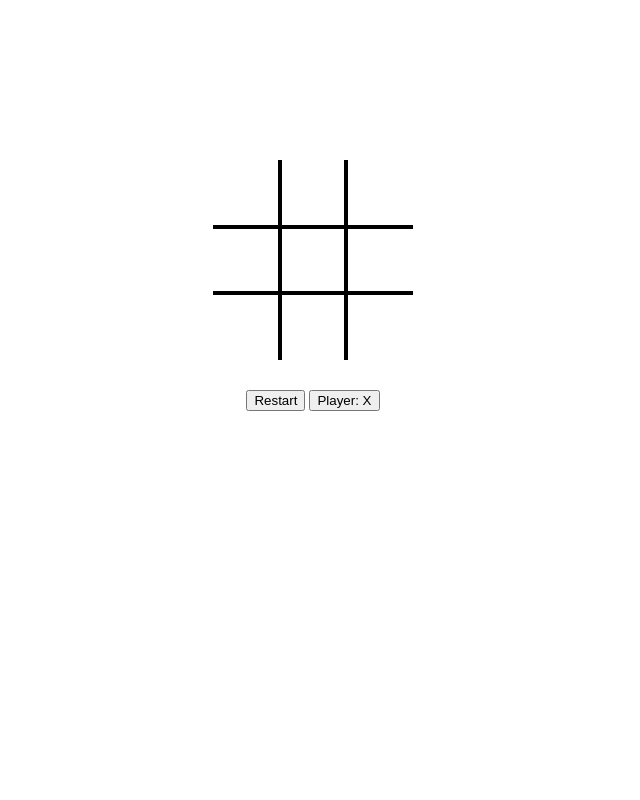
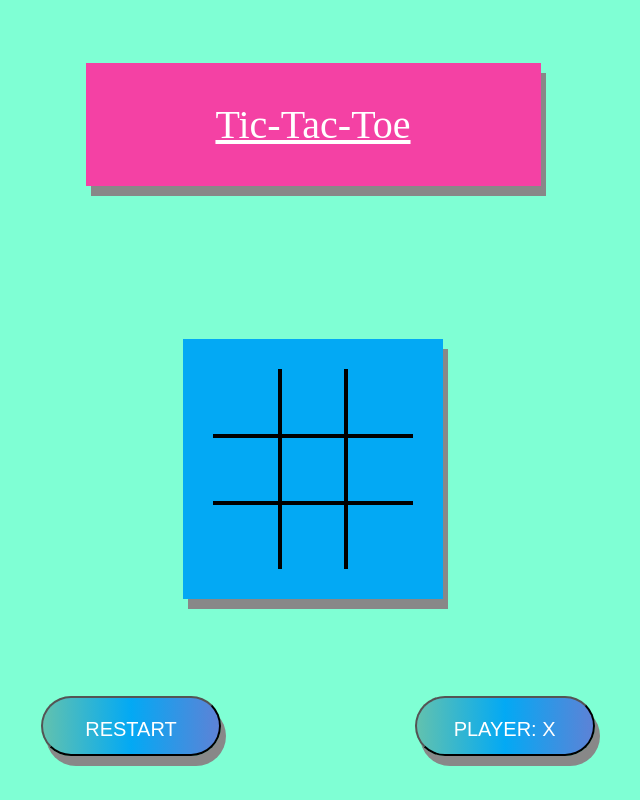
Before and after one commit to BuddieChapman/tic-tac-toe, a plain HTML site: page index.html in a window 1280 px wide. Shown: the whole page, without its empty margins (327-967 px from the left). Drawn offline with Linux system fonts and the light colour scheme.

Commit message:
Added style to the game.

```diff
--- a/index.html
+++ b/index.html
@@ -6,6 +6,7 @@
 		<script src="ttt.js" defer></script>
 	</head>
 	<body>
+		<header><u>Tic-Tac-Toe</u></header>
         <p id="winner"></p>
 		<div id="game-board">
             <div id="g00" class="move"></div>
@@ -18,7 +19,7 @@
 			<div id="g12" class="move"></div>
 			<div id="g22" class="move"></div>
 		</div>
-        <button onclick="resetGame()">Restart</button>
-        <button id="player-swap" onclick="swapPlayer()">Player: X</button>
+        <button class="button" onclick="resetGame()">Restart</button>
+        <button class="button" id="player-swap" onclick="swapPlayer()">Player: X</button>
 	</body>
 </html>
--- a/ttt.css
+++ b/ttt.css
@@ -1,19 +1,134 @@
 body{
 	--thickness: 2px;
 	--board-size: 200px;
-    text-align: center;
+	text-align: center;
+	background-color: aquamarine;
 }
+
+.button {
+
+		top: 50%;
+
+		left: 50%;
+
+		transform: translate(-50%,-50%);
+
+		width: 180px;
+
+		height: 60px;
+
+		text-align: center;
+
+		line-height: 60px;
+
+		color: #fff;
+
+		font-size: 20px;
+
+		text-transform: uppercase;
+
+		text-decoration: none;
+
+		font-family: sans-serif;
+
+		box-sizing: border-box;
+
+		background: linear-gradient(90deg, #03a9f4, #f441a4, #ffeb3b, #03a9f4);
+
+		background-size: 400%;
+
+		border-radius: 30px;
+
+		z-index: 1;
+
+		margin-top: 10%;
+
+		margin-left: 15%;
+
+		box-shadow: 5px 10px #888888;
+	  /* ---uncomment this to add animation upon hover only---
+
+	   }
+
+	   .button:hover {
+	*/
+
+		animation: animate 8s linear infinite;
+
+	   }
+
+	   @keyframes animate {
+
+		0% {
+
+		 background-position: 0%;
+
+		}
+
+		100% {
+
+		 background-position: 400%;
+
+		}
+
+	   }
+
+	   button:before {
+
+		content: '';
+
+		position: absolute;
+
+		top: -5px;
+
+		bottom: -5px;
+
+		right: -5px;
+
+		left: -5px;
+
+		z-index: -1;
+
+		background: linear-gradient(90deg, #03a9f4, #f441a4, #ffeb3b, #03a9f4);
+
+		background-size: 400%;
+
+		border-radius: 40px;
+
+		filter: blur(20px);
+
+		opacity: 0;
+
+		transition: 0.5s;
+
+		box-shadow: lavenderblush;
+
+
+	   }
+
+	   button:hover:before {
+
+		filter: blur(20px);
+
+		opacity: 1;
+
+		animation: animate 8s linear infinite;
+
+	   }
+
 
 #game-board{
 	width: var(--board-size);
 	height: var(--board-size);
 	margin: 0 auto;
-    padding: 30px 0;
+    padding: 30px 30px;
 	text-align: center;
 	display: grid;
 	grid-template-columns: repeat(3, 1fr);
 	grid-template-rows: repeat(3, 1fr);
-    font-size: 54px;
+	font-size: 54px;
+	background-color: #03a9f4;
+	box-shadow: 5px 10px #888888;
 }
 
 #game-board > div{
@@ -58,12 +173,26 @@ body{
 	border-width: var(--thickness) 0 0 var(--thickness);
 }
 
+header {
+	margin: 5% auto;
+	font-size: 40px;
+    padding: 3%;
+	color:  white;
+	background-color:  #f441a4;
+	width: 30%;
+	height: auto;
+	box-shadow: 5px 10px #888888;
+}
+
 
 #winner {
+	font-weight: bold;
     height: 50px;
-    text-align: center;
+	text-align: center;
+	color:  #f441a4;
 }
 
 p{
-    font-size: 40px;
+	font-size: 40px;
+	text-shadow: 4px 4px #b4b2b2;
 }
--- a/ttt.js
+++ b/ttt.js
@@ -52,7 +52,7 @@ function resetGame(){
 function updateWinner(){
     var winner = getWinner();
     if(winner != ''){
-        document.getElementById('winner').innerHTML = winner + ' WINS';
+        document.getElementById('winner').innerHTML = winner + ' WINS!';
         isGameOver = true;
     }
 }
```
